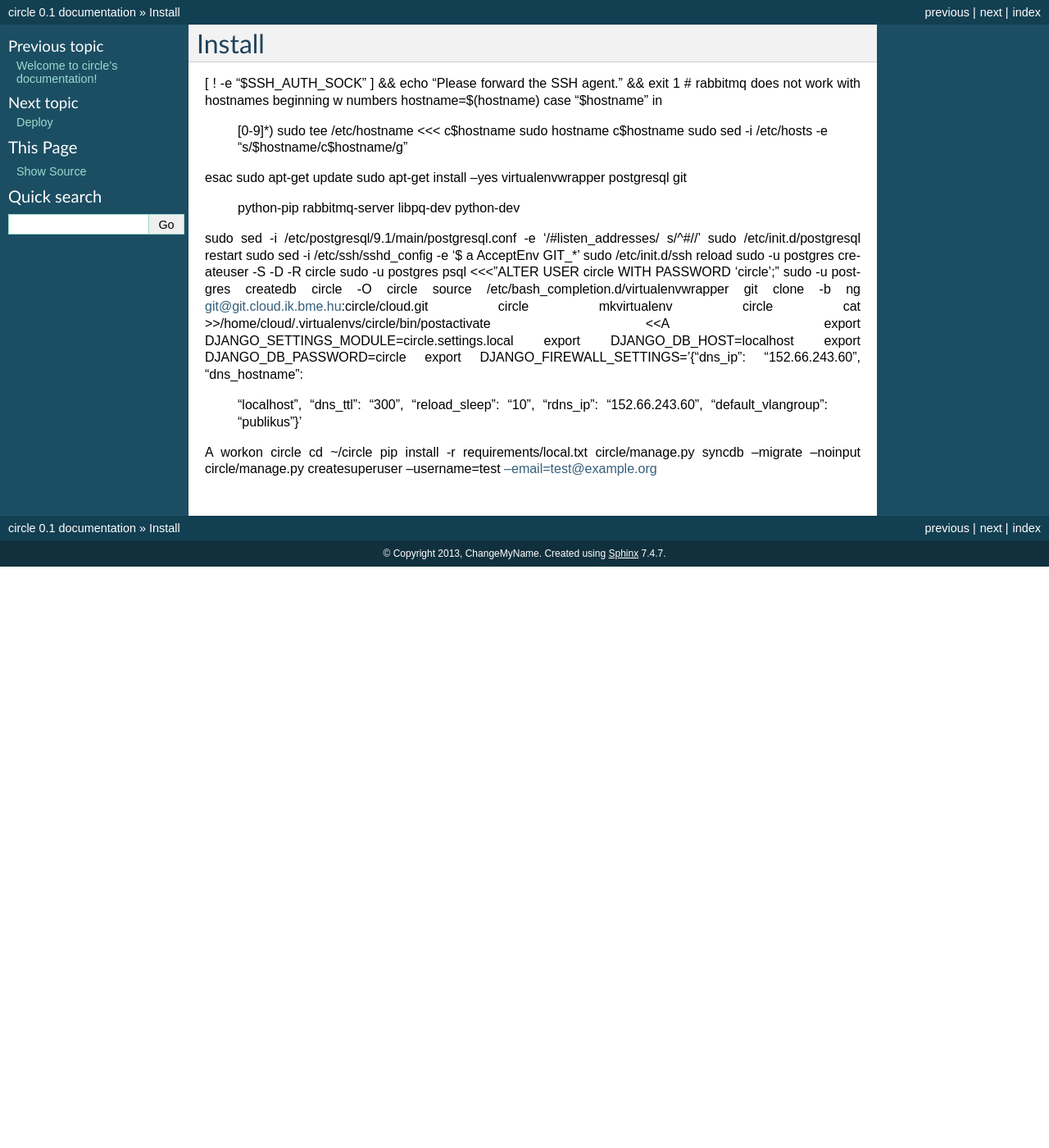
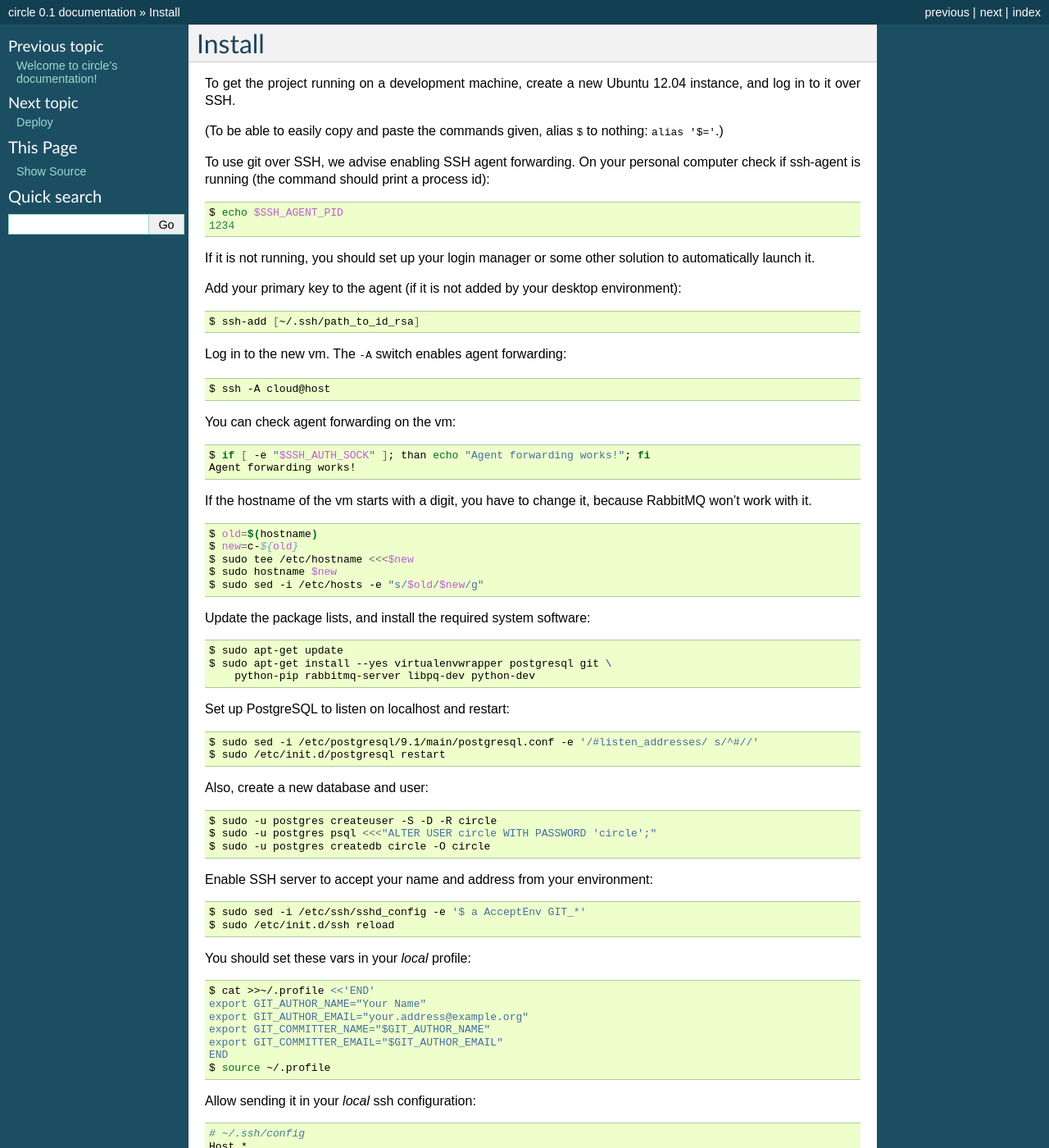
Before and after one commit to NeoCIRCLE/neocircle, a Sphinx documentation site: the page built from docs/install.rst, in a window 1280 px wide and 1400 px high. Shown: the whole window at 82% size. Built offline with Sphinx 7.4.7, drawn with Linux system fonts in a browser that asks for light colours; some of the changed text lies outside the part shown.

Commit message:
docs: add comments to install page

```diff
--- a/docs/install.rst
+++ b/docs/install.rst
@@ -1,38 +1,128 @@
 Install
 =========
 
-[ ! -e "$SSH_AUTH_SOCK" ] && echo "Please forward the SSH agent." && exit 1
-# rabbitmq does not work with hostnames beginning w numbers
-hostname=$(hostname)
-case "$hostname" in
-    [0-9]*)
-    sudo tee /etc/hostname <<< c$hostname
-    sudo hostname c$hostname
-    sudo sed -i /etc/hosts -e "s/$hostname/c$hostname/g"
-esac
-sudo apt-get update
-sudo apt-get install --yes virtualenvwrapper postgresql git \
-    python-pip rabbitmq-server libpq-dev python-dev
-sudo sed -i /etc/postgresql/9.1/main/postgresql.conf -e '/#listen_addresses/ s/^#//'
-sudo /etc/init.d/postgresql restart
-sudo sed -i /etc/ssh/sshd_config -e '$ a AcceptEnv GIT_*'
-sudo /etc/init.d/ssh reload
-sudo -u postgres createuser -S -D -R circle
-sudo -u postgres psql <<<"ALTER USER circle WITH PASSWORD 'circle';"
-sudo -u postgres createdb circle -O circle
-source /etc/bash_completion.d/virtualenvwrapper
-git clone -b ng git@git.cloud.ik.bme.hu:circle/cloud.git circle
-mkvirtualenv circle
-cat >>/home/cloud/.virtualenvs/circle/bin/postactivate <<A
-export DJANGO_SETTINGS_MODULE=circle.settings.local
-export DJANGO_DB_HOST=localhost
-export DJANGO_DB_PASSWORD=circle
-export DJANGO_FIREWALL_SETTINGS='{"dns_ip": "152.66.243.60", "dns_hostname":
-            "localhost", "dns_ttl": "300", "reload_sleep": "10",
-            "rdns_ip": "152.66.243.60", "default_vlangroup": "publikus"}'
-A
-workon circle
-cd ~/circle
-pip install -r requirements/local.txt
-circle/manage.py syncdb --migrate --noinput
-circle/manage.py createsuperuser --username=test --email=test@example.org
+.. highlight:: bash
+
+
+To get the project running on a development machine, create a new Ubuntu 12.04
+instance, and log in to it over SSH.
+
+(To be able to easily copy and paste the commands given, alias :kbd:`$` to nothing:
+:kbd:`alias '$='`.)
+
+
+To use git over SSH, we advise enabling SSH agent forwarding.
+On your personal computer check if ssh-agent is running (the command should
+print a process id)::
+
+  $ echo $SSH_AGENT_PID
+  1234
+
+If it is not running, you should set up your login manager or some other
+solution to automatically launch it.
+
+Add your primary key to the agent (if it is not added by your desktop
+environment)::
+
+  $ ssh-add [~/.ssh/path_to_id_rsa]
+
+Log in to the new vm. The :kbd:`-A` switch enables agent forwarding::
+
+  $ ssh -A cloud@host
+
+You can check agent forwarding on the vm::
+
+  $ if [ -e "$SSH_AUTH_SOCK" ]; than echo "Agent forwarding works!"; fi
+  Agent forwarding works!
+
+If the hostname of the vm starts with a digit, you have to change it, because
+RabbitMQ won't work with it. ::
+
+  $ old=$(hostname)
+  $ new=c-${old}
+  $ sudo tee /etc/hostname <<<$new
+  $ sudo hostname $new
+  $ sudo sed -i /etc/hosts -e "s/$old/$new/g"
+
+Update the package lists, and install the required system software::
+
+  $ sudo apt-get update
+  $ sudo apt-get install --yes virtualenvwrapper postgresql git \
+      python-pip rabbitmq-server libpq-dev python-dev
+
+Set up PostgreSQL to listen on localhost and restart::
+
+  $ sudo sed -i /etc/postgresql/9.1/main/postgresql.conf -e '/#listen_addresses/ s/^#//'
+  $ sudo /etc/init.d/postgresql restart
+
+Also, create a new database and user::
+
+  $ sudo -u postgres createuser -S -D -R circle
+  $ sudo -u postgres psql <<<"ALTER USER circle WITH PASSWORD 'circle';"
+  $ sudo -u postgres createdb circle -O circle
+
+Enable SSH server to accept your name and address from your environment::
+
+  $ sudo sed -i /etc/ssh/sshd_config -e '$ a AcceptEnv GIT_*'
+  $ sudo /etc/init.d/ssh reload
+
+You should set these vars in your *local* profile::
+
+  $ cat >>~/.profile <<'END'
+  export GIT_AUTHOR_NAME="Your Name"
+  export GIT_AUTHOR_EMAIL="your.address@example.org"
+  export GIT_COMMITTER_NAME="$GIT_AUTHOR_NAME"
+  export GIT_COMMITTER_EMAIL="$GIT_AUTHOR_EMAIL"
+  END
+  $ source ~/.profile
+
+Allow sending it in your *local* ssh configuration::
+
+  # ~/.ssh/config
+  Host *
+    SendEnv GIT_*
+
+
+Clone the git repository::
+
+  $ git clone git@git.cloud.ik.bme.hu:circle/cloud.git circle
+
+Set up virtualenvwrapper and the virtual environment for the project::
+
+  $ source /etc/bash_completion.d/virtualenvwrapper
+  $ mkvirtualenv circle
+
+Set up default settings and activate the virtual environment::
+
+  $ cat >>/home/cloud/.virtualenvs/circle/bin/postactivate <<END
+  export DJANGO_SETTINGS_MODULE=circle.settings.local
+  export DJANGO_DB_HOST=localhost
+  export DJANGO_DB_PASSWORD=circle
+  export DJANGO_FIREWALL_SETTINGS='{"dns_ip": "152.66.243.60", "dns_hostname":
+              "localhost", "dns_ttl": "300", "reload_sleep": "10",
+              "rdns_ip": "152.66.243.60", "default_vlangroup": "publikus"}'
+  END
+  $ workon circle
+  $ cd ~/circle
+
+Install the required python libraries to the virtual environment::
+
+  $ pip install -r requirements/local.txt
+
+Sync the database and create a superuser::
+
+  $ circle/manage.py syncdb --migrate --noinput
+  $ circle/manage.py createsuperuser --username=test --email=test@example.org
+
+You can now start the development server::
+
+  $ circle/manage.py runserver '[::]:8080'
+
+To build the docs, install make, go to the docs folder, and run the building
+process. You might also want to serve it with Python's development server::
+
+  $ sudo apt-get install make
+  $ cd ~/circle/docs/
+  $ make html
+  $ cd _build/html
+  $ python -m SimpleHTTPServer 8080
```
